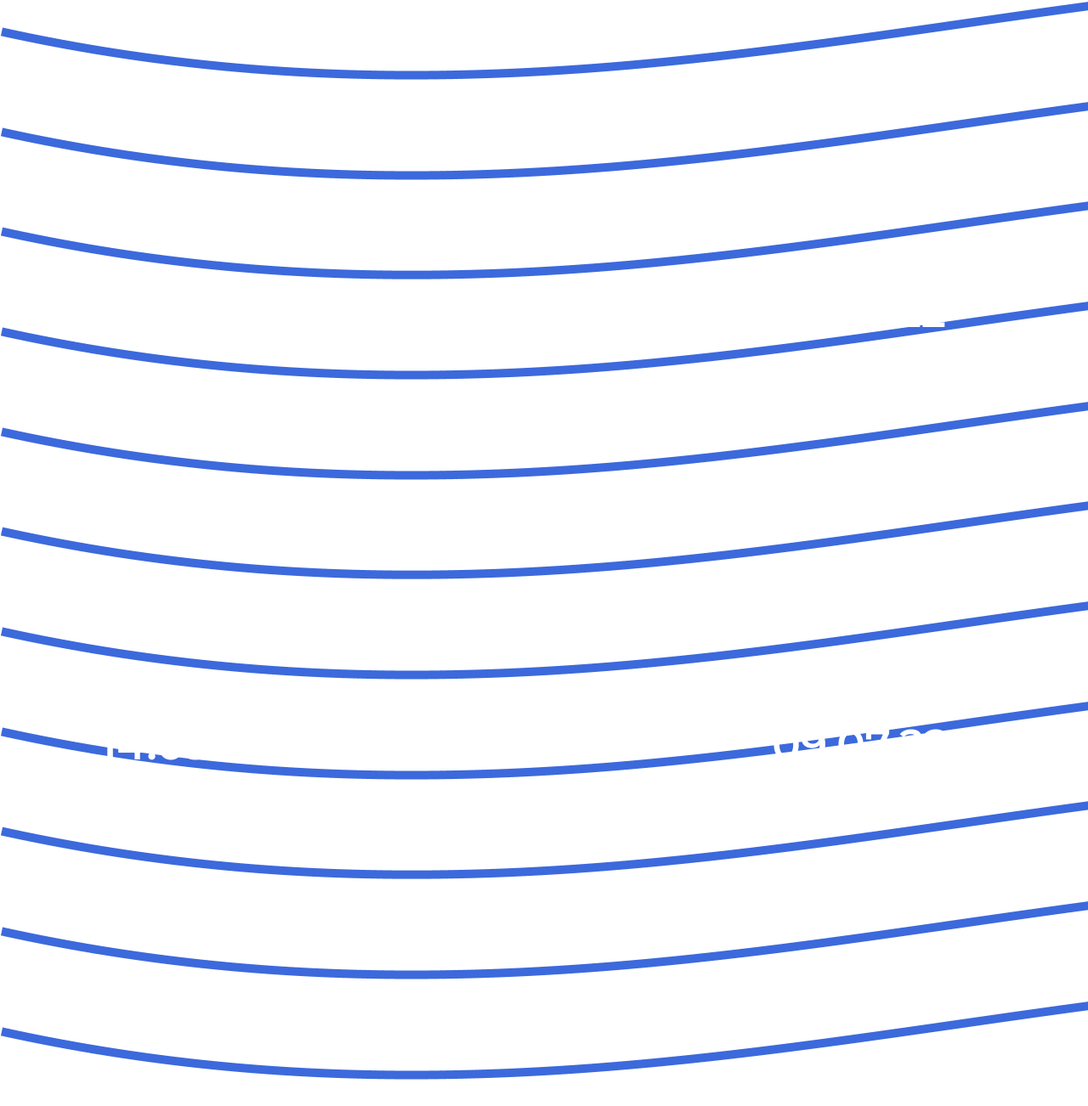
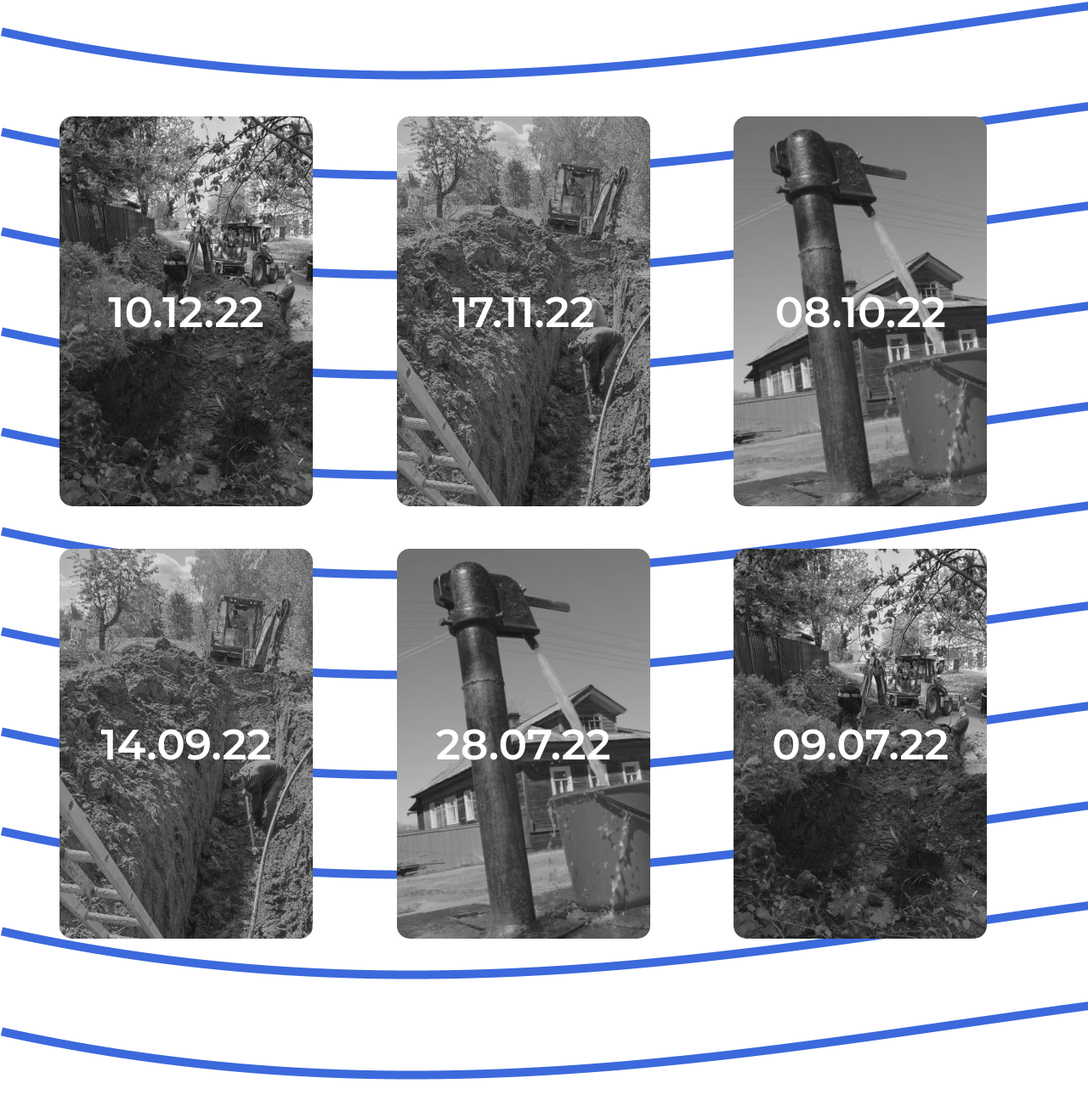
Before and after one commit to up08Mikulin/PP, a plain HTML site: page index.html in a window 1280 px wide. Shown: the part 3253-4555 px from the top of the page at 85% size. Drawn offline with Linux system fonts and the light colour scheme; the site is published under a folder, as on GitHub Pages, so addresses that start at the root find nothing.

Commit message:
Update index.html

```diff
--- a/index.html
+++ b/index.html
@@ -178,22 +178,22 @@
                         height: 459px;
                     }
                     .card_content._card_1 {
-                        background-image: url(/img/news_img.png);
+                        background-image: url(img/news_img.png);
                     }
                     .card_content._card_2 {
-                        background-image: url(/img/фотка\ для\ новостей\ 1.png);
+                        background-image: url(img/фотка\ для\ новостей\ 1.png);
                     }
                     .card_content._card_3 {
-                        background-image: url(/img/фотка\ для\ новостей\ 2.png);
+                        background-image: url(img/фотка\ для\ новостей\ 2.png);
                     }
                     .card_content._card_4 {
-                        background-image: url(/img/фотка\ для\ новостей\ 1.png);
+                        background-image: url(img/фотка\ для\ новостей\ 1.png);
                     }
                     .card_content._card_5 {
-                        background-image: url(/img/фотка\ для\ новостей\ 2.png);
+                        background-image: url(img/фотка\ для\ новостей\ 2.png);
                     }
                     .card_content._card_6 {
-                        background-image: url(/img/news_img.png);
+                        background-image: url(img/news_img.png);
                     }
                 </style>
                 <div class="card_content _card_1">
```
